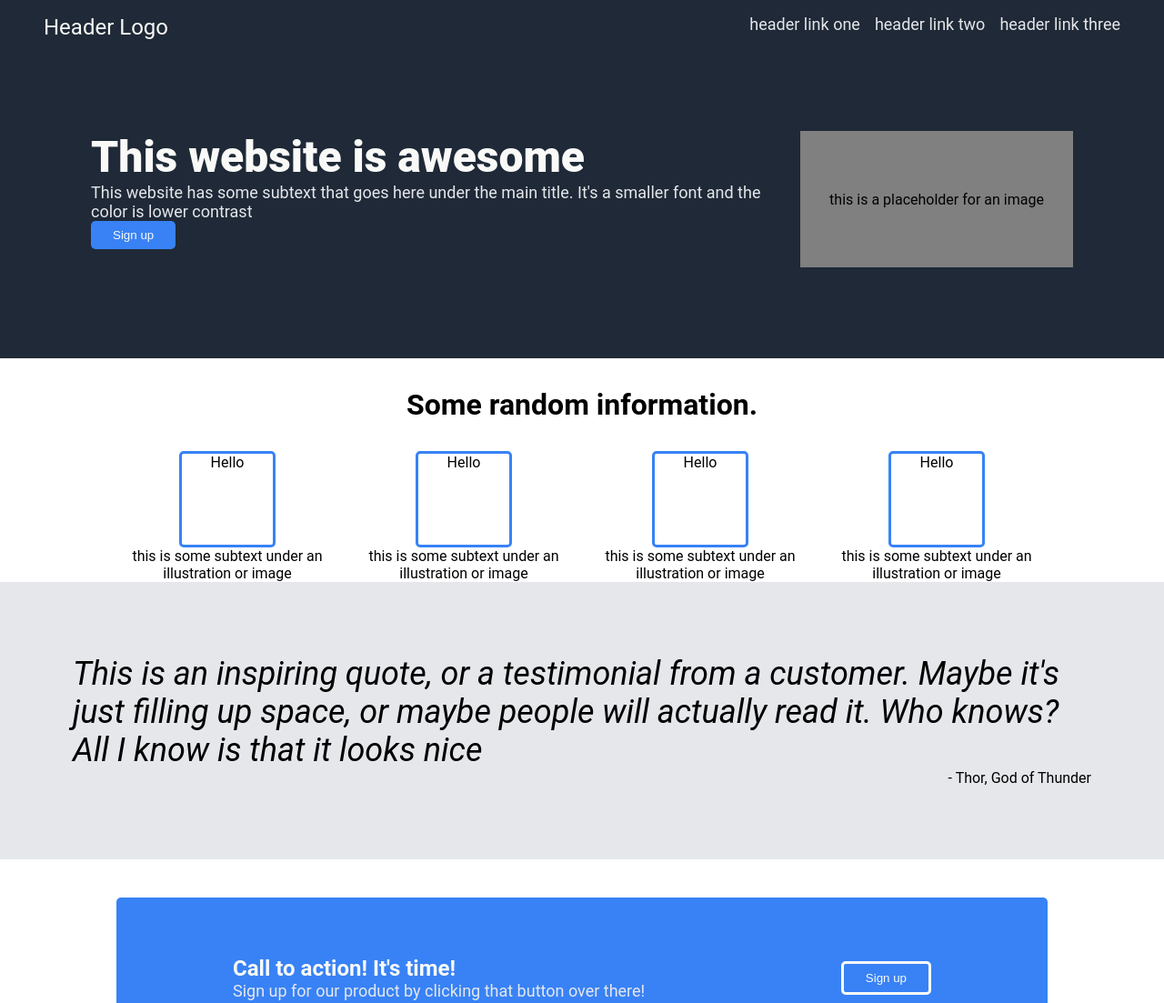
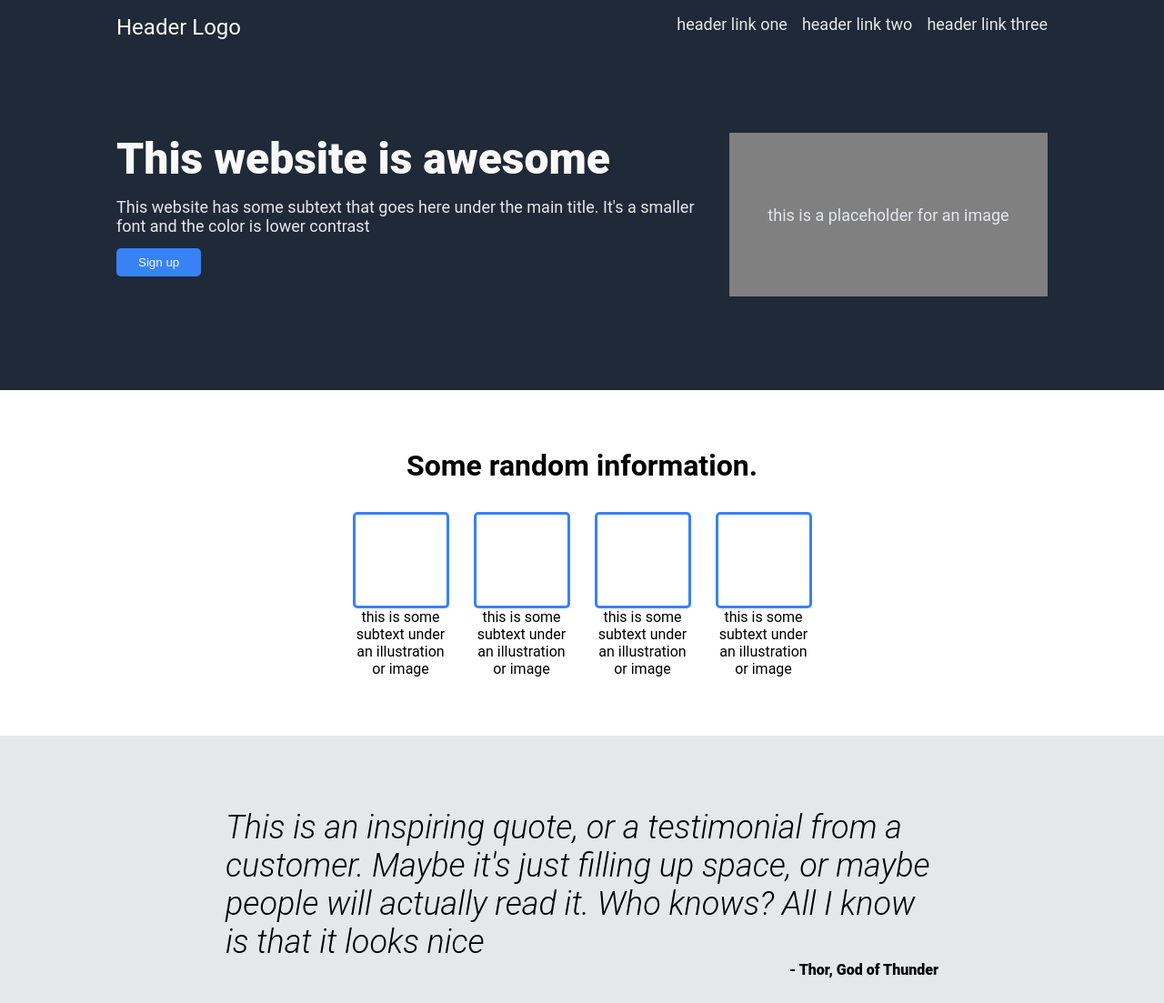
Before and after one commit to jasvirboparoy/landing-page, a plain HTML site: page index.html in a window 1280 px wide. Shown: the top 1103 px of the page at 91% size. Drawn offline with Linux system fonts and the light colour scheme.

Commit message:
V1 landing page created with all styling

```diff
--- a/index.html
+++ b/index.html
@@ -29,34 +29,37 @@
           <button>Sign up</button>
         </div>
         <div class="right">
-          <div class="large-image"> this is a placeholder for an image</div>
+          <div class="large-image hero-secondary-text"> this is a placeholder for an image</div>
         </div>
       </div>
 
       <div class="random-information-container">
         <div class="random-heading">Some random information.</div>
-        <ul class="random-items">
+        <div class="random-items">
+          <ul>
             <li>
-            <div class="random-img">Hello</div>
+              <div class="random-img"></div>
               this is some subtext under an illustration or image
             </li>
             <li>
-            <div class="random-img">Hello</div>
+              <div class="random-img"></div>
               this is some subtext under an illustration or image
             </li>
             <li>
-            <div class="random-img">Hello</div>
+              <div class="random-img"></div>
               this is some subtext under an illustration or image
             </li>
             <li>
-            <div class="random-img">Hello</div>
+              <div class="random-img"></div>
               this is some subtext under an illustration or image
             </li>
           </ul>
         </div>
+      </div>
 
 
       <div class="quote-container">
+        <div class="quote-body">
           <div class="quote-text">
             This is an inspiring quote, or a testimonial from a customer. Maybe it's
             just filling up space, or maybe people will actually read it. Who knows?
@@ -64,6 +67,7 @@
           </div>
           <div class="quote-author">
             - Thor, God of Thunder
+          </div>
         </div>
       </div>
 
--- a/styles.css
+++ b/styles.css
@@ -30,6 +30,7 @@ button {
   border: none;
   color: #F9FAF8;
   padding: 8px 24px;
+  width: fit-content;
 }
 
 .main-container {
@@ -40,35 +41,47 @@ button {
   background-color: #1F2937;
   display: flex;
   justify-content: space-between;
-  padding: 16px 48px 0;
-}
-
-.large-image {
-  background-color: gray;
-  width: 300px;
-  height: 150px;
-  display: flex;
-  justify-content: center;
-  align-items: center;
+  padding: 16px 10% 0;
 }
 
 .first-section {
   background-color: #1F2937;
   display: flex;
   justify-content: space-between;
-  padding: 100px;
+  padding: 8% 10%;
+  gap: 16px;
+}
+
+.large-image {
+  background-color: gray;
+  width: 350px;
+  height: 180px;
+  display: flex;
+  justify-content: center;
+  align-items: center;
 }
 
 .random-information-container {
-  padding: 0 10%;
+  padding: 5% 10%;
 }
 
 .random-heading {
   font-size: 32px;
   font-weight: 700;
   text-align: center;
-  margin-top: 32px;
   margin-bottom: 32px;
+}
+
+.random-items {
+  display: flex;
+  justify-content: center;
+}
+
+.random-items ul {
+  display: flex;
+  justify-content: center;
+  max-width: 50%;
+  gap: 20px;
 }
 
 .random-items li {
@@ -94,17 +107,24 @@ button {
   padding: 80px;
   background-color: #E5E7EB;
   display: flex;
-  flex-direction: column;
+  justify-content: center;
+  align-items: center;
+}
+
+.quote-body {
+  max-width: 70%;
 }
 
 .quote-text {
   font-size: 36px;
   font-style: italic;
+  font-weight: 300;
 }
 
 .quote-author {
   display: flex;
   justify-content: flex-end;
+  font-weight: 800;
 }
 
 .action-container {
@@ -163,3 +183,10 @@ button {
   font-weight: 800;
   color: #1f2937;
 }
+
+.left,
+.right {
+  display: flex;
+  flex-direction: column;
+  gap: 14px;
+}
```
Lines whose indentation alone changed are shown as unchanged.
